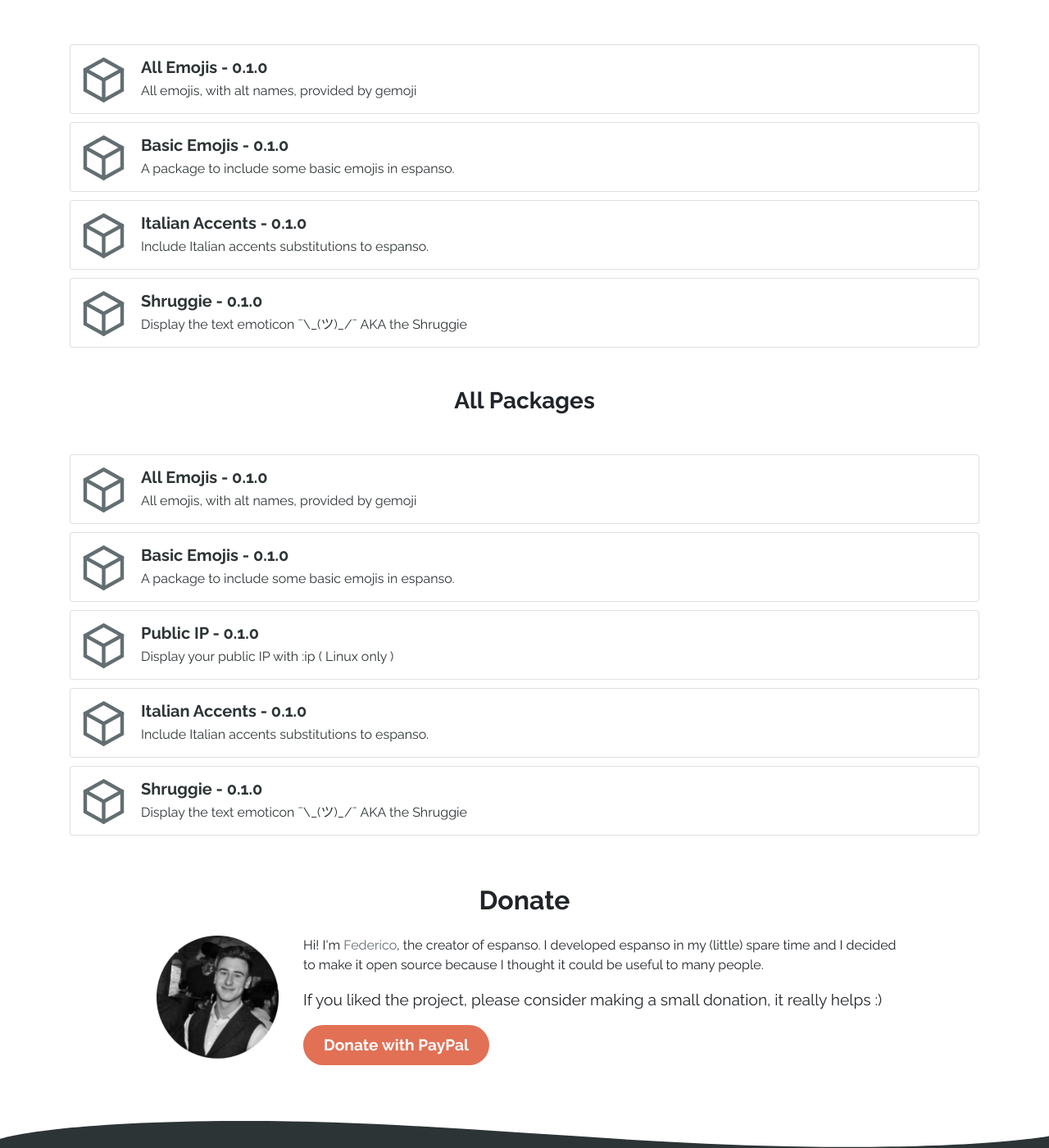
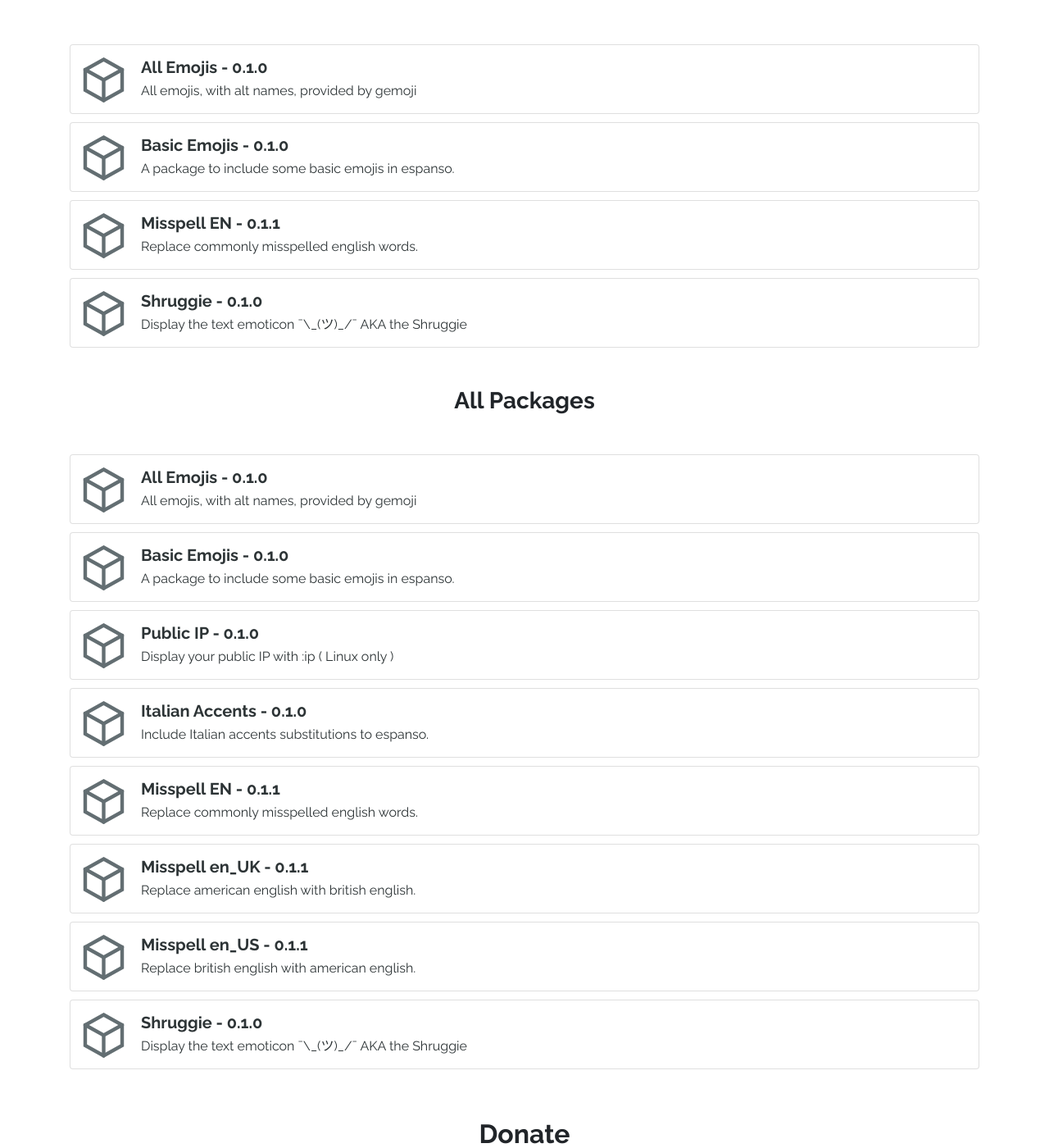
Before and after one commit to federico-terzi/espanso-hub, a Jekyll site: the page built from index.html, in a window 1280 px wide and 1400 px high, scrolled down 336 px. Shown: the whole window at 82% size. Built offline with Jekyll 4.4.1, drawn with Linux system fonts in a browser that asks for light colours.

Commit message:
Add mispell packages

````diff
--- /dev/null
+++ b/_packages/mispell-en.md
@@ -0,0 +1,32 @@
+---
+package_name: "misspell-en"
+package_title: "Misspell EN"
+package_desc: "Replace commonly misspelled english words."
+package_version: "0.1.1"
+package_author: "Timo Runge"
+package_repo: "https://github.com/timorunge/espanso-misspell-en"
+featured: true
+---
+# misspell-en
+
+misspell-en is a espanso package which is replacing commonly misspelled english words.
+The package is based on [github.com/client9/misspell](https://github.com/client9/misspell).
+
+## Installation
+
+Install the package with:
+
+```
+espanso install misspell-en
+espanso restart
+```
+
+## Usage
+
+Type `yuo` and see what's happening.
+
+## License
+
+[BSD 3-Clause "New" or "Revised" License](LICENSE)
+
+Misspell is [MIT](https://github.com/client9/misspell/blob/master/LICENSE).
--- /dev/null
+++ b/_packages/mispell-en_UK.md
@@ -0,0 +1,31 @@
+---
+package_name: "misspell-en_UK"
+package_title: "Misspell en_UK"
+package_desc: "Replace american english with british english."
+package_version: "0.1.1"
+package_author: "Timo Runge"
+package_repo: "https://github.com/timorunge/espanso-misspell-en"
+---
+# misspell-en_UK
+
+misspell-en_UK is a espanso package which is replacing american english with british english.
+The package is based on [github.com/client9/misspell](https://github.com/client9/misspell).
+
+## Installation
+
+Install the package with:
+
+```
+espanso install misspell-en_UK
+espanso restart
+```
+
+## Usage
+
+Type `color` and see what's happening.
+
+## License
+
+[BSD 3-Clause "New" or "Revised" License](LICENSE)
+
+Misspell is [MIT](https://github.com/client9/misspell/blob/master/LICENSE).
--- /dev/null
+++ b/_packages/mispell-en_US.md
@@ -0,0 +1,31 @@
+---
+package_name: "misspell-en_US"
+package_title: "Misspell en_US"
+package_desc: "Replace british english with american english."
+package_version: "0.1.1"
+package_author: "Timo Runge"
+package_repo: "https://github.com/timorunge/espanso-misspell-en"
+---
+# misspell-en_US
+
+misspell-en_US is a espanso package which is replacing british english with american english.
+The package is based on [github.com/client9/misspell](https://github.com/client9/misspell).
+
+## Installation
+
+Install the package with:
+
+```
+espanso install misspell-en_US
+espanso restart
+```
+
+## Usage
+
+Type `tyre` and see what's happening.
+
+## License
+
+[BSD 3-Clause "New" or "Revised" License](LICENSE)
+
+Misspell is [MIT](https://github.com/client9/misspell/blob/master/LICENSE).
````
Also changed, not shown: _packages/italian-accents.md (+0 -1 lines).
